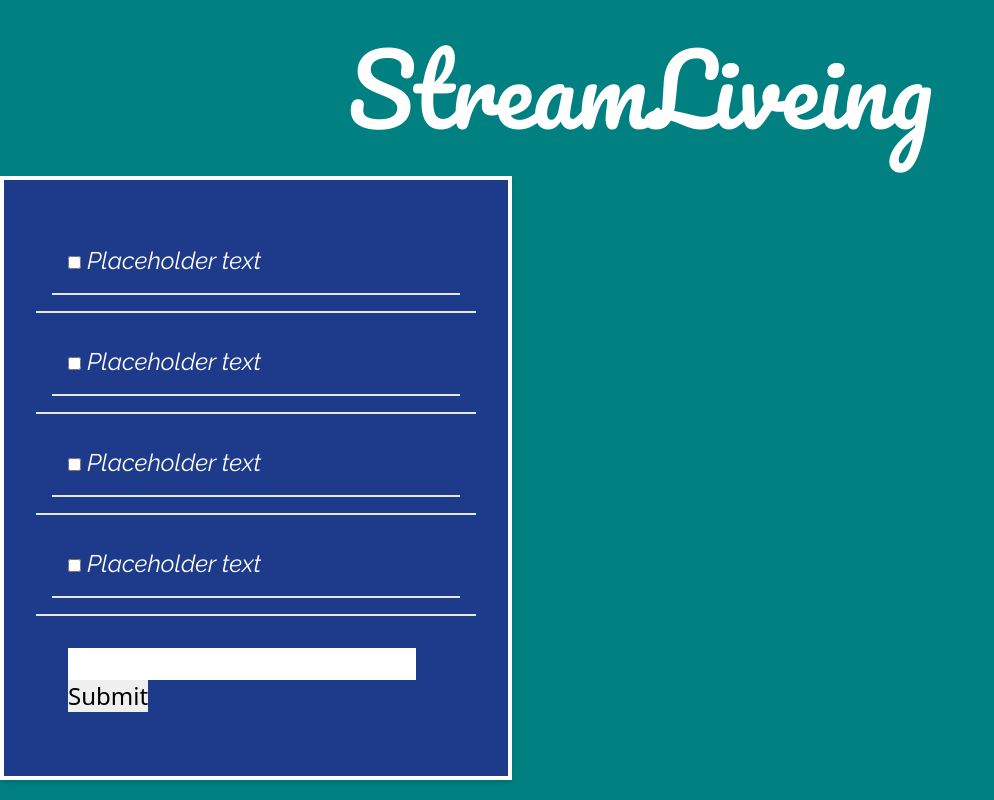
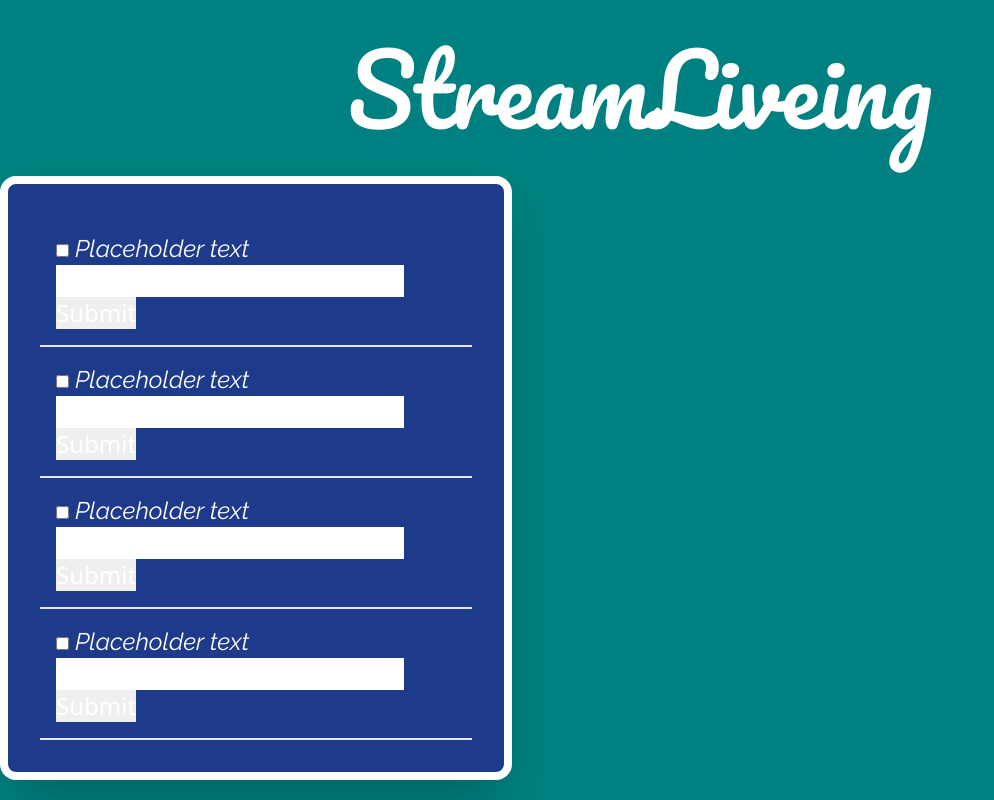
Before and after one commit to catcstevens/home-organisation, a React (Create React App) app: page / in a window 1280 px wide. Shown: the whole page, without its empty margins (0-994 px from the left). Built offline with nearby package versions, Linux system fonts and the light colour scheme.

Commit message:
localStorage initialised for todo list

```diff
--- a/src/App.js
+++ b/src/App.js
@@ -1,17 +1,15 @@
 import './App.css';
 import Todo from './Todo';
-import TodoInput from './TodoInput'
 
 function App() {
   return (
     <div >
       <h1 className="text-8xl text-white flex justify-center p-10 ">StreamLiveing</h1>
-      <div className='p-8 box-border w-2/5 border-4 border-white rounded-medium shadow-md bg-blue-900'>
+      <div className='p-8 box-border w-2/5 border-8 border-white rounded-2xl shadow-2xl bg-blue-900'>
         <Todo />
         <Todo />
         <Todo />
         <Todo />
-        <TodoInput />
       </div>
       </div>
   );
--- a/src/Todo.jsx
+++ b/src/Todo.jsx
@@ -1,13 +1,40 @@
-import React from 'react';
-import TodoList from './TodoList'
-import TodoInput from './TodoInput'
+import React, { useState, useEffect} from 'react';
 
-function Todo () {
-    return (
-        <div className='p-4 text-2xl text-white border-b-2'>
-            <TodoList />
-        </div>
-    )
+const Todo = () => {
+
+        const [ value, setValue ] = useState(
+        localStorage.getItem('myValueInLocalStorage') || '')
+
+        useEffect(() => {
+            localStorage.setItem('myValueInLocalStorage', value)
+        }, [value])
+
+        const onChange = event => setValue(event.target.value)
+
+        return (
+            <div className='p-4 text-2xl text-white border-b-2'>
+            <form>
+            <input
+                name='done'
+                type='checkbox'
+                value={value}
+                // onChange={handleInput}
+                />
+
+                <span> Placeholder text </span>
+                <input
+                type='text'
+                name='newItem'
+                value={value}
+                onChange={onChange}
+                />
+                <input type="submit"
+                value="Submit"
+                />
+            </form>
+
+            </div>
+        )
 }
 
 export default Todo
--- a/src/TodoInput.jsx
+++ /dev/null
@@ -1,16 +0,0 @@
-import React from 'react'
-
-function TodoInput() {
-    return (
-        <div className='p-8 text-2xl'>
-            <input
-            type='input'
-            />
-            <input type="submit" value="Submit" />
-        </div>
-
-    )
-}
-
-
-export default TodoInput
--- a/src/TodoList.jsx
+++ /dev/null
@@ -1,14 +0,0 @@
-import React from 'react';
-
-function TodoList () {
-    return (
-        <div className='p-4 text-2xl text-white border-b-2'>
-            <input
-            type='checkbox' />
-            <span> Placeholder text </span>
-
-        </div>
-    )
-}
-
-export default TodoList
```
